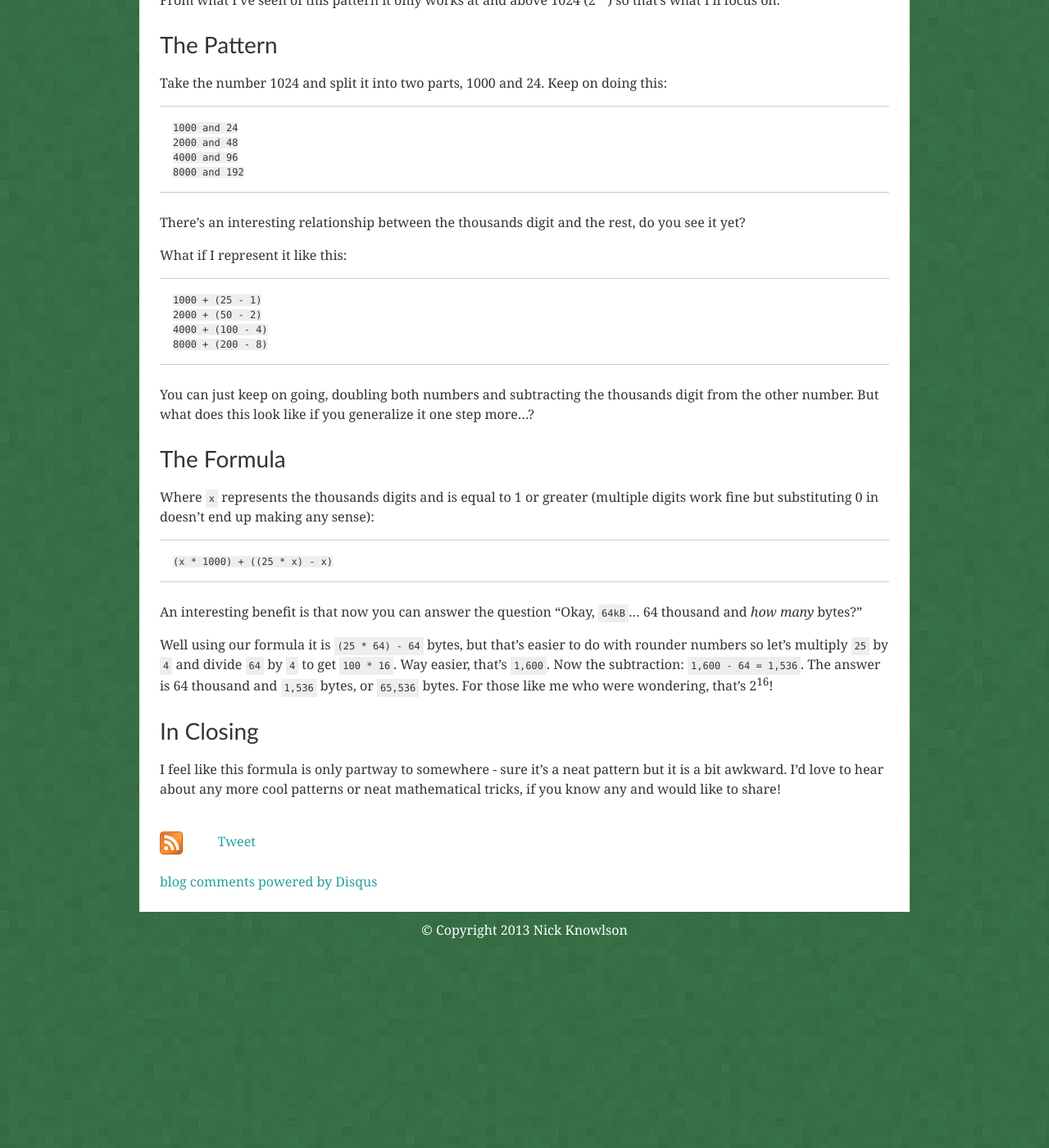
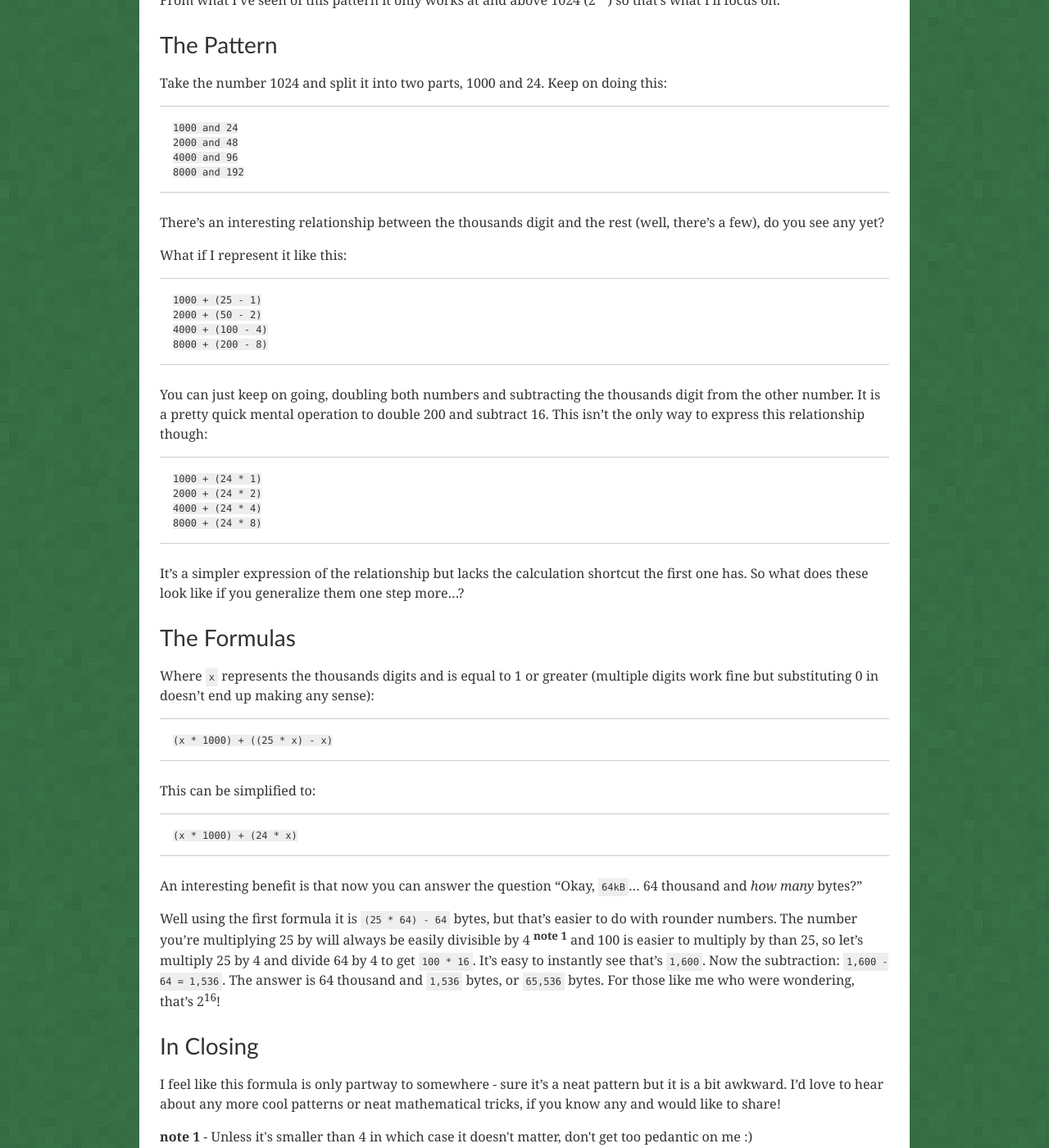
Before and after one commit to nickknw/nickknowlson.com, a Jekyll site: the page built from _posts/2013-03-10-counting-powers-of-two.markdown, in a window 1280 px wide and 1400 px high, scrolled down 650 px. Shown: the whole window at 82% size. Built offline with Jekyll 4.4.1, drawn with Linux system fonts in a browser that asks for light colours; nearby versions of some CDN libraries; comment, search, counter and statistics services are not loaded; before the commit the page ends 1806 px from its top, so only the background shows below that.

Commit message:
update powers of two post

```diff
--- a/_posts/2013-03-10-counting-powers-of-two.markdown
+++ b/_posts/2013-03-10-counting-powers-of-two.markdown
@@ -33,8 +33,8 @@ Take the number 1024 and split it into two parts, 1000 and 24. Keep on doing thi
     4000 and 96
     8000 and 192
 
-There's an interesting relationship between the thousands digit and the rest,
-do you see it yet?
+There's an interesting relationship between the thousands digit and the rest
+(well, there's a few), do you see any yet?
 
 What if I represent it like this:
 
@@ -44,10 +44,18 @@ What if I represent it like this:
     8000 + (200 - 8)
 
 You can just keep on going, doubling both numbers and subtracting the thousands
-digit from the other number. But what does this look like if you generalize it one
-step more...?
+digit from the other number. It is a pretty quick mental operation to double 200
+and subtract 16. This isn't the only way to express this relationship though:
 
-The Formula
+    1000 + (24 * 1)
+    2000 + (24 * 2)
+    4000 + (24 * 4)
+    8000 + (24 * 8)
+
+It's a simpler expression of the relationship but lacks the calculation shortcut
+the first one has. So what does these look like if you generalize them one step more...?
+
+The Formulas
 ---
 
 Where `x` represents the thousands digits and is equal to 1 or greater (multiple
@@ -55,14 +63,20 @@ digits work fine but substituting 0 in doesn't end up making any sense):
 
     (x * 1000) + ((25 * x) - x)
 
+This can be simplified to:
+
+    (x * 1000) + (24 * x)
+
 An interesting benefit is that now you can answer the question "Okay, `64kB`... 64 thousand
 and _how many_ bytes?"
 
-Well using our formula it is `(25 * 64) - 64` bytes, but that's easier to do
-with rounder numbers so let's multiply `25` by `4` and divide `64` by `4` to get
-`100 * 16`.  Way easier, that's `1,600`. Now the subtraction: `1,600 - 64 =
-1,536`. The answer is 64 thousand and `1,536` bytes, or `65,536` bytes.  For
-those like me who were wondering, that's 2<sup>16</sup>!
+Well using the first formula it is `(25 * 64) - 64` bytes, but that's easier to do
+with rounder numbers. The number you're multiplying 25 by will always be easily
+divisible by 4 <sup><strong>note 1</strong></sup> and 100 is easier to multiply by than 25, so let's multiply 25
+by 4 and divide 64 by 4 to get `100 * 16`.  It's easy to instantly see that's `1,600`.
+Now the subtraction: `1,600 - 64 = 1,536`. The answer is 64 thousand and `1,536`
+bytes, or `65,536` bytes.  For those like me who were wondering, that's
+2<sup>16</sup>!
 
 In Closing
 ---
@@ -70,3 +84,5 @@ In Closing
 I feel like this formula is only partway to somewhere - sure it's a neat pattern but
 it is a bit awkward. I'd love to hear about any more cool patterns or neat
 mathematical tricks, if you know any and would like to share!
+
+<p><strong>note 1</strong> - Unless it's smaller than 4 in which case it doesn't matter, don't get too pedantic on me :)</p>
```
